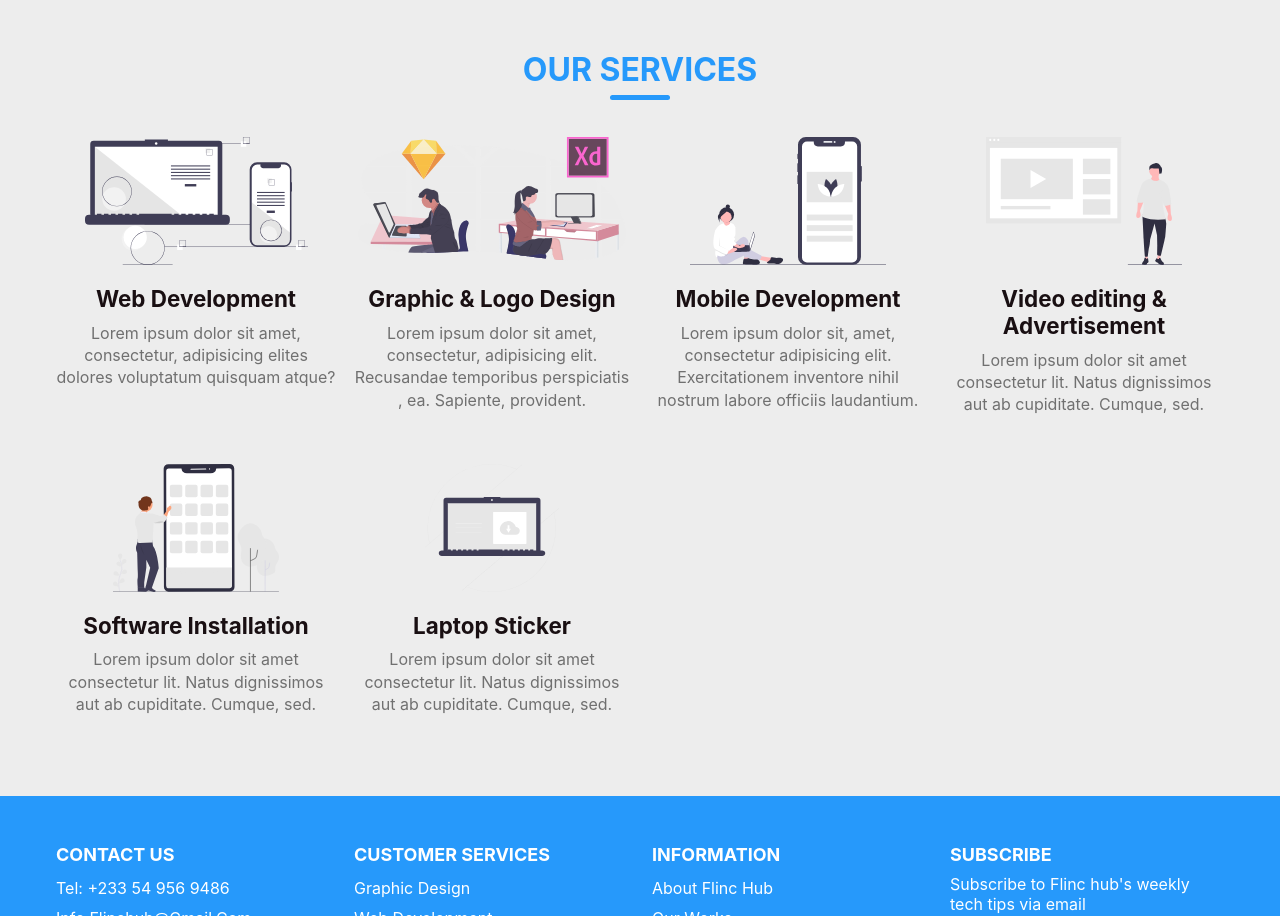
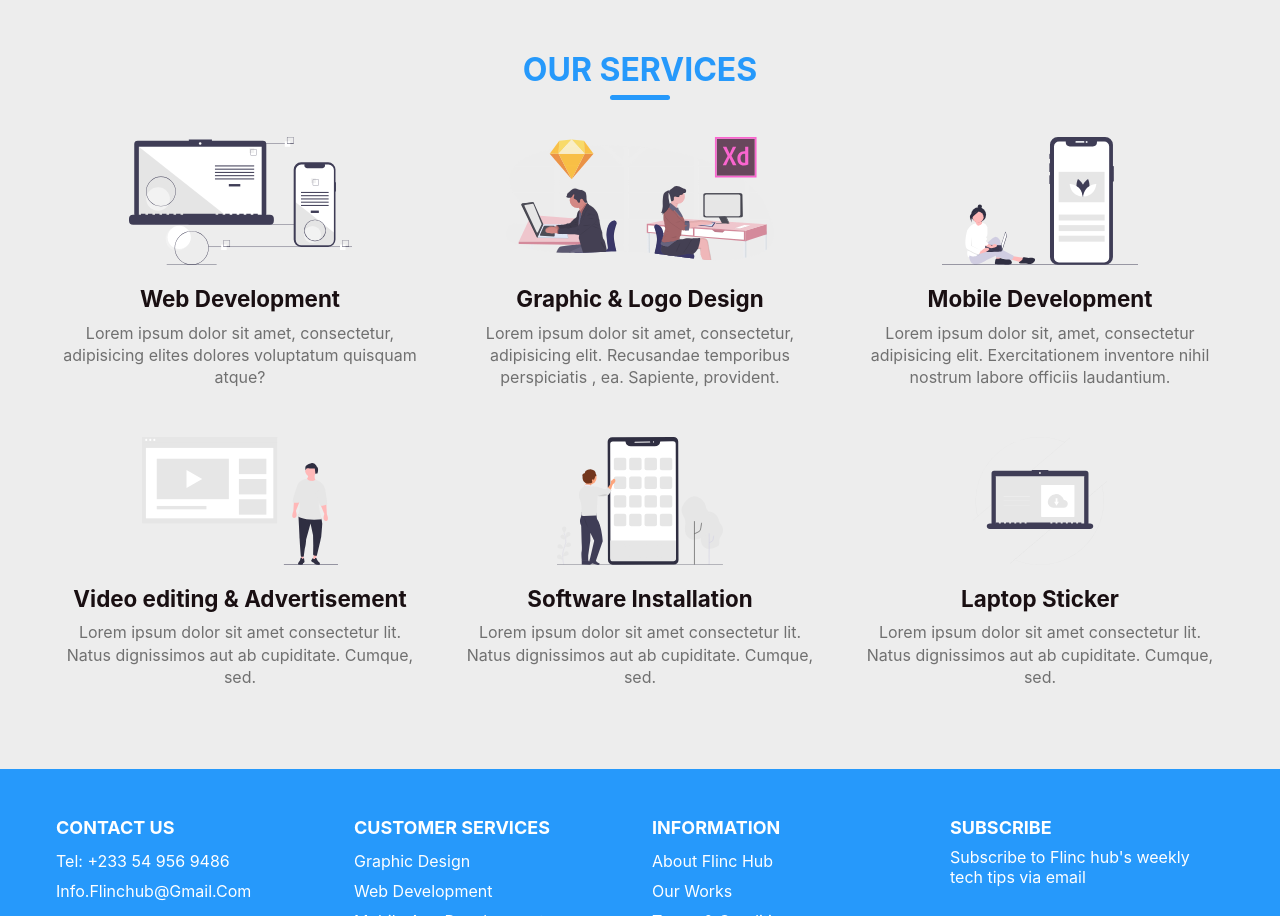
Before and after one commit to Obitrim/flinchub, a React app in the folder client/: page /services in a window 1280 px wide. Shown: the part 580-1496 px from the top of the page. Built offline with nearby package versions, Linux system fonts and the light colour scheme.

Commit message:
modified grid child elements width and whitespace

```diff
--- a/client/src/views/Services/Services.css
+++ b/client/src/views/Services/Services.css
@@ -1,7 +1,7 @@
 .Services__Row {
 	display: grid;
-	grid-template-columns: repeat(auto-fit, minmax(270px, 1fr));
-	grid-gap: 3rem 1em;
+	grid-template-columns: repeat(auto-fit, minmax(300px, 1fr));
+	grid-gap: 3rem 2em;
 
 	margin-top: 3em;
 }
```
